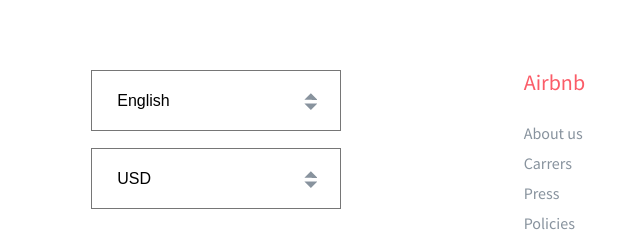
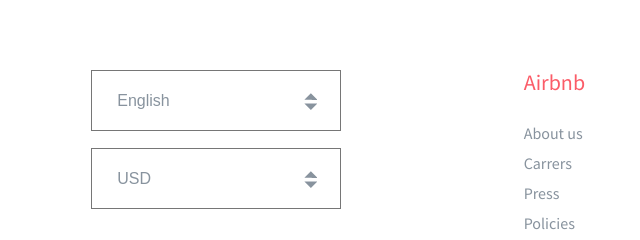
Before and after one commit to DouglasRenato/landing-page-airbnb, a plain HTML site: page index.html in a window 1280 px wide. Shown: the part 2619-2859 px from the top of the page, 0-640 px from the left. Drawn offline with Linux system fonts and the light colour scheme.

Commit message:
correção backgroung seletc

```diff
--- a/css/style.css
+++ b/css/style.css
@@ -13,10 +13,11 @@ button, select {
 select {
     -moz-appearance: none;
     -webkit-appearance:none;
-    background: transparent;
+    background: #ffffff;
     background-image: url(../img/arrow-expand-select.png);
     background-repeat: no-repeat;
     background-position: 90% 50%;
+    color: #88939e;
 }
 
 /* === header === */
@@ -633,7 +634,6 @@ img.photo-12 { grid-area: photo-12; margin-top: 5%; margin-bottom: -5%;}
     border-radius: 25px 25px 0 0;
     height: 60px;
     padding: 0 35px;
-    color: #88939e;
 }
 #ready .container .city-select button {
     width: 40%;
```
